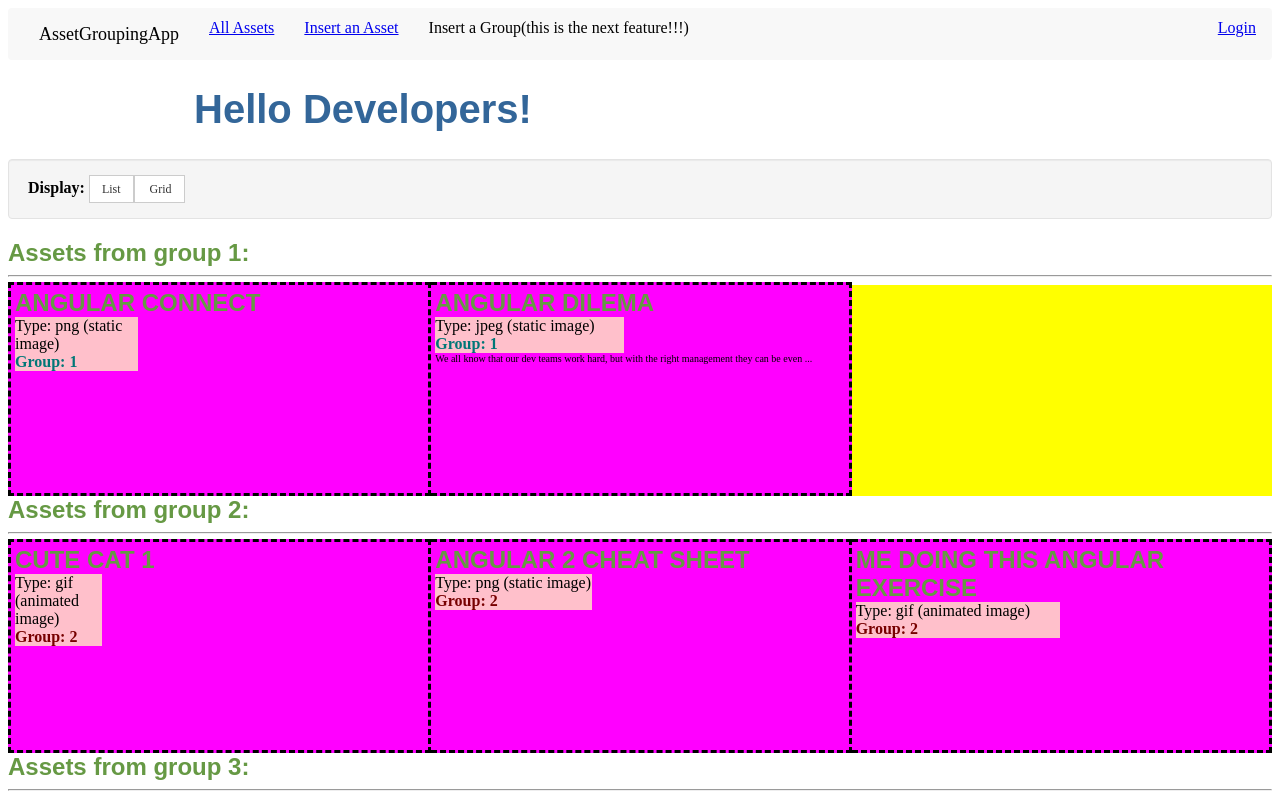
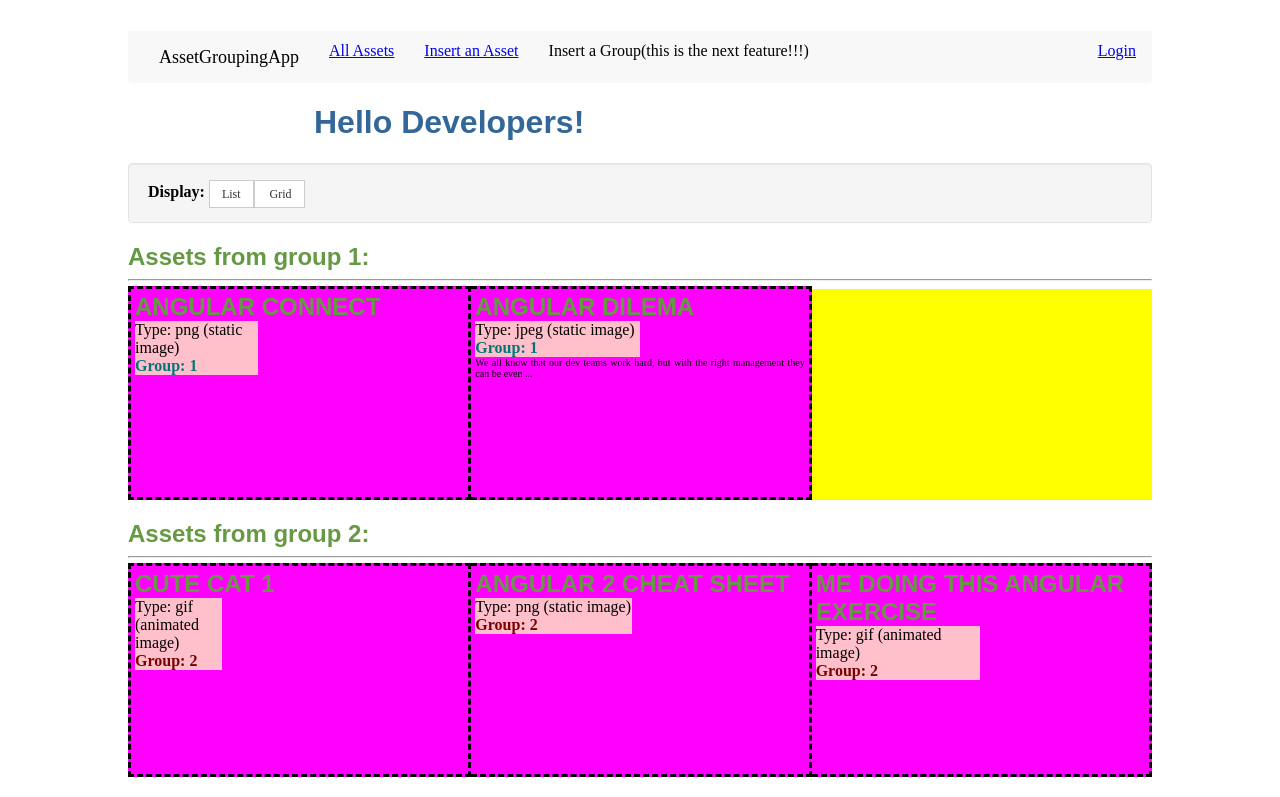
Before and after one commit to dalabarda/angular-asset-grouping-app-exercise, an Angular app: page /events in a window 1280 px wide. Shown: the top 797 px of the page. Built offline with nearby package versions, Linux system fonts and the light colour scheme.

Commit message:
4 files modified, 1 added

```diff
--- a/src/app/app.component.ts
+++ b/src/app/app.component.ts
@@ -9,5 +9,17 @@ import { Component } from '@angular/core';
   	<router-outlet></router-outlet>
 
   	`,
+  styles: [`
+
+    :host {
+      margin: 50%;
+    }
+
+  body {
+      display: block;
+      margin: 88px;
+  }
+
+  `]
 })
 export class AppComponent  { name = 'Developers!'; }
--- /dev/null
+++ b/src/app/nav/navbar.component.css
@@ -0,0 +1,100 @@
+.navbar-nav2 {
+float: left;
+margin: 0px;
+  }
+
+@media only screen and (max-width: 600px) {
+  .navbar2 {
+    background-color: lightblue;
+  }
+}
+
+.navbar-right2 {
+  float: right !important;
+  margin-right: -15px;
+}
+
+
+@media (min-width: 768px) {
+.navbar-right .dropdown-menu {
+  right: 0;
+  left: auto;
+}
+.navbar-right .dropdown-menu-left {
+  right: auto;
+  left: 0;
+}
+}
+
+.container-fluid2 {
+  padding-right: 15px;
+  padding-left: 15px;
+  margin-right: auto;
+  margin-left: auto;
+}
+
+.nav2 {
+  padding-left: 0;
+  margin-bottom: 0;
+  list-style: none;
+
+}
+.nav2 > li {
+  position: relative;
+  display: inline-block;
+}
+.nav2 > li > a {
+  position: relative;
+  display: block;
+  padding: 10px 15px;
+}
+.nav2 > li > a:hover,
+.nav2 > li > a:focus {
+  text-decoration: none;
+  background-color: #eee;
+}
+.nav2 > li.disabled > a {
+  color: #777;
+}
+.nav2 > li.disabled > a:hover,
+.nav2 > li.disabled > a:focus {
+  color: #777;
+  text-decoration: none;
+  cursor: not-allowed;
+  background-color: transparent;
+}
+
+
+.navbar-default2 {
+  background-color: #f8f8f8;
+  border-color: #e7e7e7;
+}
+
+
+
+.navbar2 {
+  position: relative;
+  min-height: 50px;
+  margin-bottom: 20px;
+  border: 1px solid transparent;
+}
+@media (min-width: 768px) {
+  .navbar2 {
+    border-radius: 4px;
+  }
+}
+
+.navbar-brand2 {
+  float: left;
+  height: 50px;
+  padding: 15px 15px;
+  font-size: 18px;
+  line-height: 20px;
+}
+.navbar-brand2:hover,
+.navbar-brand2:focus {
+  text-decoration: none;
+}
+.navbar-brand2 > img {
+  display: block;
+}
--- a/src/app/nav/navbar.component.ts
+++ b/src/app/nav/navbar.component.ts
@@ -4,110 +4,7 @@ import { AuthService } from './../user/auth.service' // this component is to sho
 @Component({
   selector: 'nav-bar',
   templateUrl: './navbar.component.html',
-  styles: [`
-
-  .navbar-nav2 {
-  float: left;
-  margin: 0px;
-    }
-
-  @media only screen and (max-width: 600px) {
-    .navbar2 {
-      background-color: lightblue;
-    }
-  }
-
-  .navbar-right2 {
-    float: right !important;
-    margin-right: -15px;
-  }
-
-
-  @media (min-width: 768px) {
-  .navbar-right .dropdown-menu {
-    right: 0;
-    left: auto;
-  }
-  .navbar-right .dropdown-menu-left {
-    right: auto;
-    left: 0;
-  }
-}
-
-  .container-fluid2 {
-    padding-right: 15px;
-    padding-left: 15px;
-    margin-right: auto;
-    margin-left: auto;
-  }
-
-  .nav2 {
-    padding-left: 0;
-    margin-bottom: 0;
-    list-style: none;
-
-  }
-  .nav2 > li {
-    position: relative;
-    display: inline-block;
-  }
-  .nav2 > li > a {
-    position: relative;
-    display: block;
-    padding: 10px 15px;
-  }
-  .nav2 > li > a:hover,
-  .nav2 > li > a:focus {
-    text-decoration: none;
-    background-color: #eee;
-  }
-  .nav2 > li.disabled > a {
-    color: #777;
-  }
-  .nav2 > li.disabled > a:hover,
-  .nav2 > li.disabled > a:focus {
-    color: #777;
-    text-decoration: none;
-    cursor: not-allowed;
-    background-color: transparent;
-  }
-
-
-  .navbar-default2 {
-    background-color: #f8f8f8;
-    border-color: #e7e7e7;
-  }
-
-
-
-  .navbar2 {
-    position: relative;
-    min-height: 50px;
-    margin-bottom: 20px;
-    border: 1px solid transparent;
-  }
-  @media (min-width: 768px) {
-    .navbar2 {
-      border-radius: 4px;
-    }
-  }
-
-  .navbar-brand2 {
-    float: left;
-    height: 50px;
-    padding: 15px 15px;
-    font-size: 18px;
-    line-height: 20px;
-  }
-  .navbar-brand2:hover,
-  .navbar-brand2:focus {
-    text-decoration: none;
-  }
-  .navbar-brand2 > img {
-    display: block;
-  }
-
-  `]
+  styleUrls: ['./navbar.component.css'],
 })
 export class NavBarComponent {
 	constructor(private auth: AuthService) {}
--- a/src/app/ui/assetLists.component.ts
+++ b/src/app/ui/assetLists.component.ts
@@ -9,7 +9,7 @@ import { IAsset, IGroups } from './shared/index'
   selector: 'asset-list',
   template: `
 
-    <div *ngFor="let group of groupArr">
+    <div *ngFor="let group of groupArr" class="container">
       <h2 style="font-weight:bold">Assets from group {{ group }}: </h2>
       <hr/>
         <div class="cont">
@@ -37,13 +37,12 @@ import { IAsset, IGroups } from './shared/index'
 
     .grid > asset-item {
       height: 200px;
-
     }
 
     .grid {
-      display: inline-flex; /* Make elements inside the container behave like table cells */
+      display: inline-flex; /* Make elmnts within container behave like table cells */
       background-color: magenta;
-      width: calc((100% / 3) - 4px);
+      width: calc((100% / 3) - 4px);  /* 4 is for the dotted line */
       height: 100%;
 
       border: 3px dashed;
@@ -78,6 +77,10 @@ import { IAsset, IGroups } from './shared/index'
     .list:hover {
       background-color: red;
       cursor: pointer;
+    }
+
+    .container {
+      margin-top: 20px;
     }
 
   `] // '!important' otherwise, this style will get overridden by another one.
--- a/src/styles.css
+++ b/src/styles.css
@@ -1,41 +1,25 @@
 h1 {
   color: #369;
   font-family: Arial, Helvetica, sans-serif;
-  font-size: 250%;
 }
 
 h2 {
   color: #694;
   font-family: Arial, Helvetica, sans-serif;
-  font-size: 150%;
   margin: 0px;
 }
 
-.container {
-  padding-top: 10px;
-}
-
-/*
-
-.hoverwell:hover {
-  background-color: #485563;
-  cursor: pointer;
-}
-
-
-
-.pointable {
-  cursor: pointer;
+body {
+    display: block;
+    margin: 10%;
+    margin-top: 1%;
 }
 
 button {
   color: #555;
-} */
+}
 
-/* [hidden] {
-  display: none !important;
-} */
-
+/* Toastr not used now */
 .toast-success {
   background-color: #51a351;
 }
```
